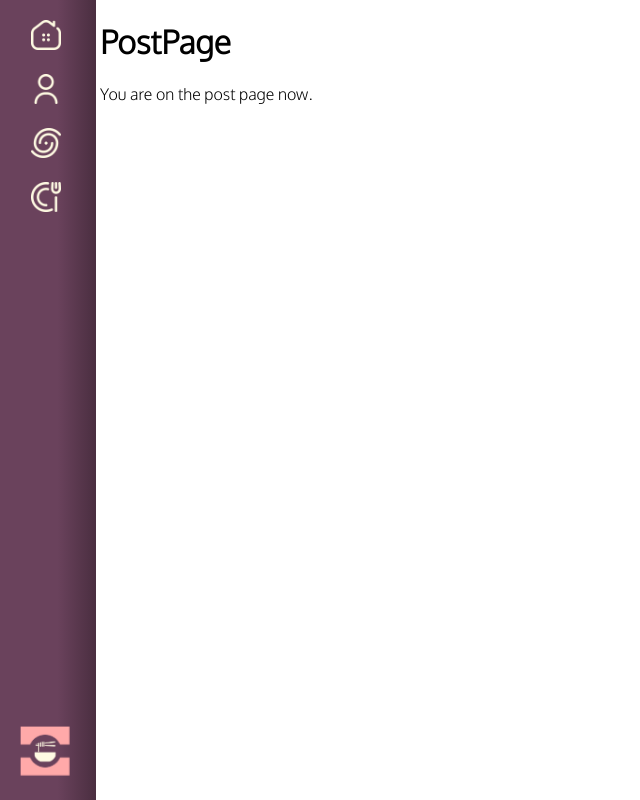
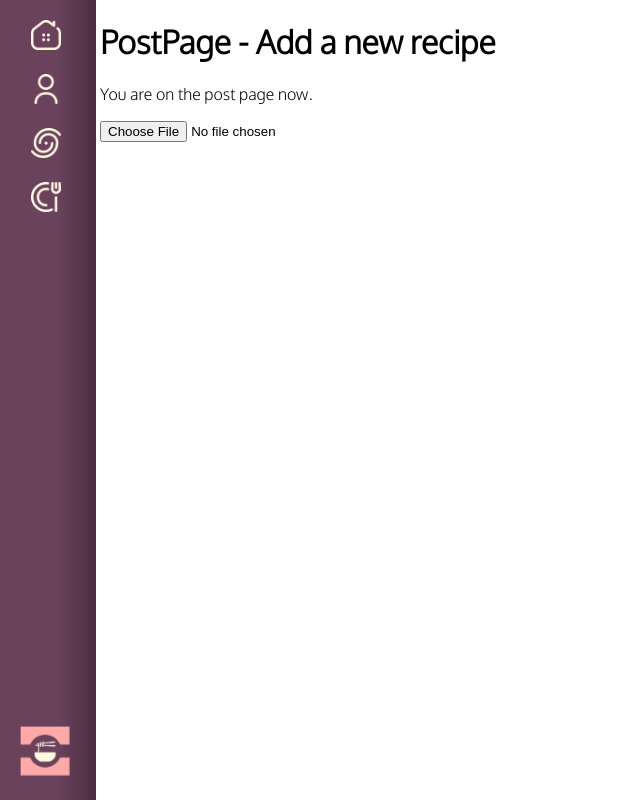
Before and after one commit to supernova4888/munchbox, a React (Create React App) app in the folder frontend/: page /post in a window 1280 px wide. Shown: the whole page, without its empty margins (0-640 px from the left). Built offline with nearby package versions, Linux system fonts and the light colour scheme.

Commit message:
added input and simple function

```diff
--- a/frontend/src/components/Form.jsx
+++ b/frontend/src/components/Form.jsx
@@ -3,7 +3,7 @@ import React from 'react'
 const Form = (props) => (
     <form onSubmit={props.getRecipeLink}>
     <input type="text" name="recipeLink"/>
-    <button>Save and Fetch</button>
+    <button>Search</button>
     </form>
 );
 
--- a/frontend/src/pages/post.jsx
+++ b/frontend/src/pages/post.jsx
@@ -1,10 +1,21 @@
 import React from "react";
 
+// link from the button to here
+
 export default function PostPage() {
+
+    const uploadImage = (files) => {
+        console.log(files[0]);
+
+    }
+
+
     return (
         <div>
-            <h1>PostPage</h1>
+            <h1>PostPage - Add a new recipe</h1>
             <p>You are on the post page now.</p>
+            <input type="file" onChange={(event) => {uploadImage(event.target.files)}}/>
+
         </div>
     )
 }
```
